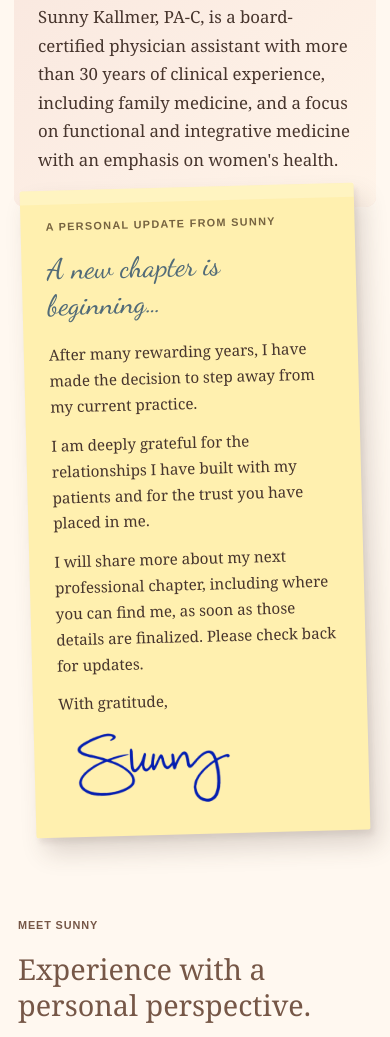
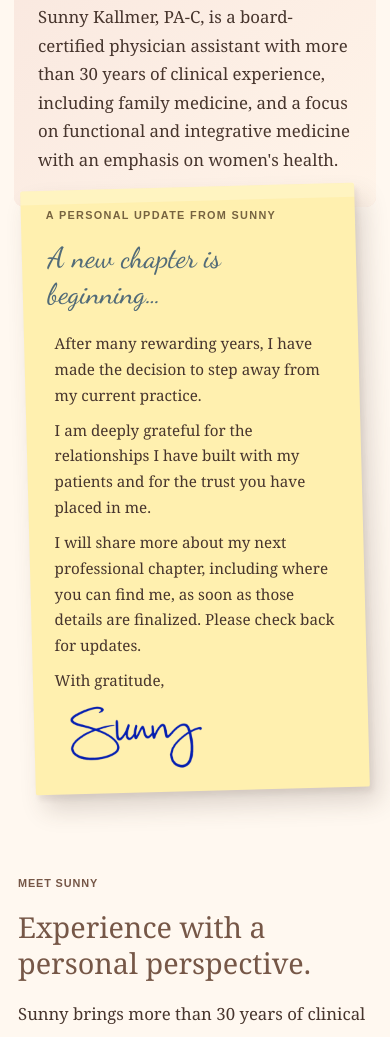
Before and after one commit to ticotexas/sunnykallmer-landing, a plain HTML site: page index.html in a window 390 px wide. Shown: the part 589-1626 px from the top of the page. Drawn offline with Linux system fonts and the light colour scheme.

Commit message:
Improve Post-it lettering alignment and mobile spacing

```diff
--- a/index.html
+++ b/index.html
@@ -276,6 +276,36 @@
 
             .sunny-signature {
                 width: 185px;
+            }
+        }
+
+
+        /* Keep the Post-it tilted while leveling its contents */
+        .announcement > * {
+            transform: rotate(3deg);
+            transform-origin: center;
+        }
+
+
+        @media (max-width: 650px) {
+            .announcement > * {
+                transform: rotate(1.5deg);
+            }
+        }
+
+
+        /* Compact mobile Post-it */
+        @media (max-width: 650px) {
+            .announcement {
+                padding: 20px 25px;
+            }
+
+            .announcement-copy p {
+                margin-bottom: 9px;
+            }
+
+            .sunny-signature {
+                width: 160px;
             }
         }
 
```
